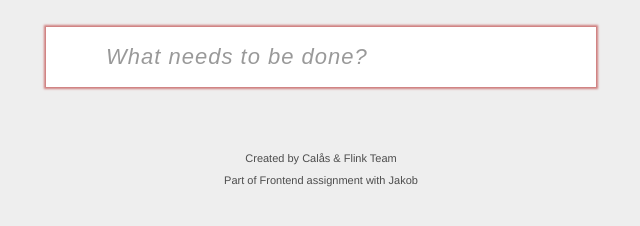
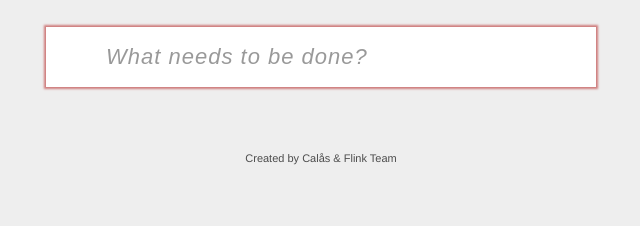
Before and after one commit to iKingCold/TodoMVC, a website: page index.html in a window 1280 px wide. Shown: the part 120-346 px from the top of the page, without its empty margins (319-959 px from the left). Drawn offline with Linux system fonts and the light colour scheme.

Commit message:
Update index.html

```diff
--- a/index.html
+++ b/index.html
@@ -5,7 +5,7 @@
     <link rel="stylesheet" href="style.css">
     <meta charset="UTF-8">
     <meta name="viewport" content="width=device-width, initial-scale=1.0">
-    <title>Todo Assignment 3 Frontend</title>
+    <title>TodoMVC Remake</title>
     <script src="main.js" defer></script>
 </head>
 
@@ -41,7 +41,6 @@
     </footer>
     <footer class="footer-info">
         <p>Created by Calås & Flink Team</p>
-        <p>Part of Frontend assignment with Jakob</p>
     </footer>
 
 </body>
```
